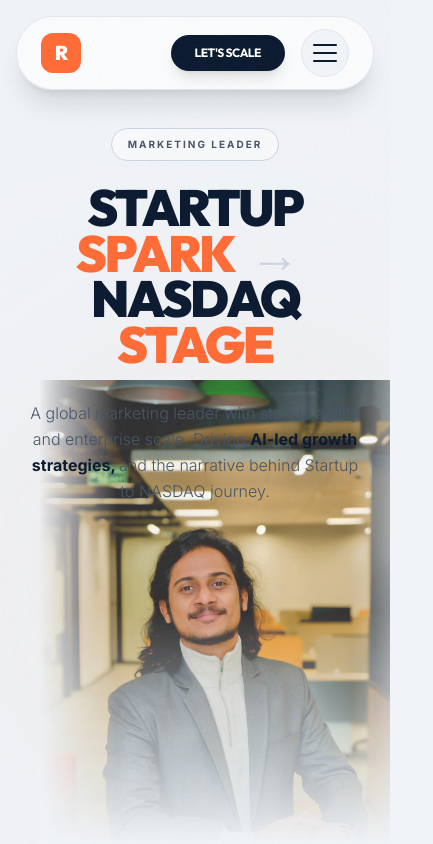
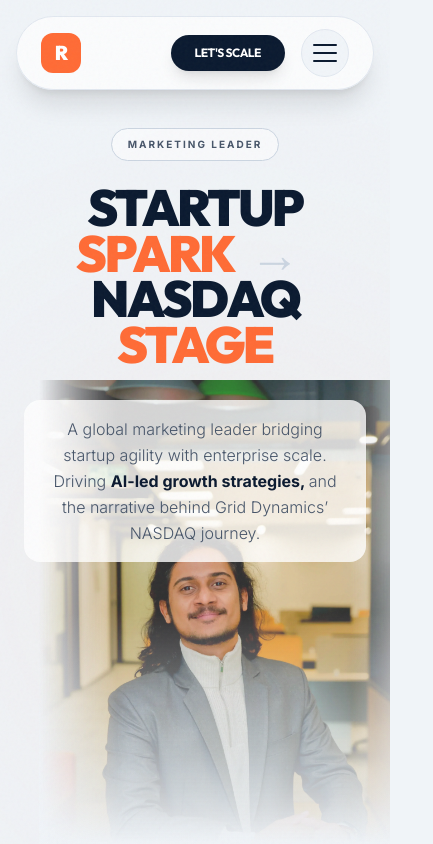
Before and after one commit to rohit1703/rohit-executive-portfolio, a React (Vite) app: page / in a window 390 px wide. Shown: the top 844 px of the page, 433 px wide, since content can reach past the window. Built offline with nearby package versions, Linux system fonts and the light colour scheme.

Commit message:
Mobile version formatting

```diff
--- a/src/components/Hero.tsx
+++ b/src/components/Hero.tsx
@@ -48,10 +48,13 @@ const Hero: React.FC = () => {
             initial={{ opacity: 0 }}
             animate={{ opacity: 1 }}
             transition={{ delay: 0.4, duration: 1 }}
-            className="mt-8 max-w-lg text-slate-600 dark:text-slate-300 text-base md:text-lg font-light leading-relaxed"
+            // CHANGE: Added padding (p-4), rounded corners, and a semi-transparent background (bg-white/80 dark:bg-[#0A192F]/80)
+            // and backdrop blur to make text pop against the image.
+            className="mt-8 max-w-lg text-slate-600 dark:text-slate-300 text-base md:text-lg font-light leading-relaxed
+                      p-4 rounded-2xl bg-white/80 dark:bg-[#0A192F]/80 backdrop-blur-sm md:bg-transparent md:dark:bg-transparent md:backdrop-blur-none md:p-0"
           >
-            A global marketing leader with startup agility and enterprise scale.
-            Driving <span className="text-[#0A192F] dark:text-white font-bold">AI-led growth strategies, </span> and the narrative behind Startup to NASDAQ journey.
+            A global marketing leader bridging startup agility with enterprise scale.
+            Driving <span className="text-[#0A192F] dark:text-white font-bold">AI-led growth strategies, </span> and the narrative behind Grid Dynamics’ NASDAQ journey.
           </motion.p>
         </motion.div>
 
--- a/src/components/Timeline.tsx
+++ b/src/components/Timeline.tsx
@@ -46,7 +46,8 @@ const ExperienceBlock: React.FC<{ data: any; index: number }> = ({ data, index }
             <div className="w-14 h-14 md:w-20 md:h-20 rounded-2xl bg-[#FF6B35]/10 border border-[#FF6B35]/20 flex items-center justify-center text-[#FF6B35] flex-shrink-0 shadow-[0_0_20px_rgba(255,107,53,0.1)]">
               {data.industryIcon}
             </div>
-            <h4 className="text-5xl md:text-7xl font-display text-[#0A192F] dark:text-white leading-tight transition-colors">{data.role}</h4>
+            {/* UPDATED: Changed text-5xl to text-3xl for mobile */}
+            <h4 className="text-3xl md:text-7xl font-display text-[#0A192F] dark:text-white leading-tight transition-colors">{data.role}</h4>
           </div>
 
           <p className="text-xl md:text-3xl font-display text-slate-500 dark:text-slate-400 italic lowercase tracking-tight transition-colors">{data.company}</p>
@@ -275,7 +276,8 @@ const Timeline: React.FC = () => {
           <span className="text-[#FF6B35] font-black text-sm md:text-lg uppercase tracking-[0.5em] md:tracking-[0.8em]">Executive Experience Centre</span>
         </motion.div>
 
-        <h3 className="text-6xl md:text-[11rem] font-display text-[#0A192F] dark:text-white uppercase italic font-black leading-[0.9] tracking-tighter mb-12 md:mb-16 transition-colors">
+        {/* UPDATED: Changed text-6xl to text-4xl for mobile */}
+        <h3 className="text-4xl md:text-[11rem] font-display text-[#0A192F] dark:text-white uppercase italic font-black leading-[0.9] tracking-tighter mb-12 md:mb-16 transition-colors">
           OPERATIONAL <br />
           <span className="text-[#FF6B35]">RIGOR.</span>
         </h3>
```
